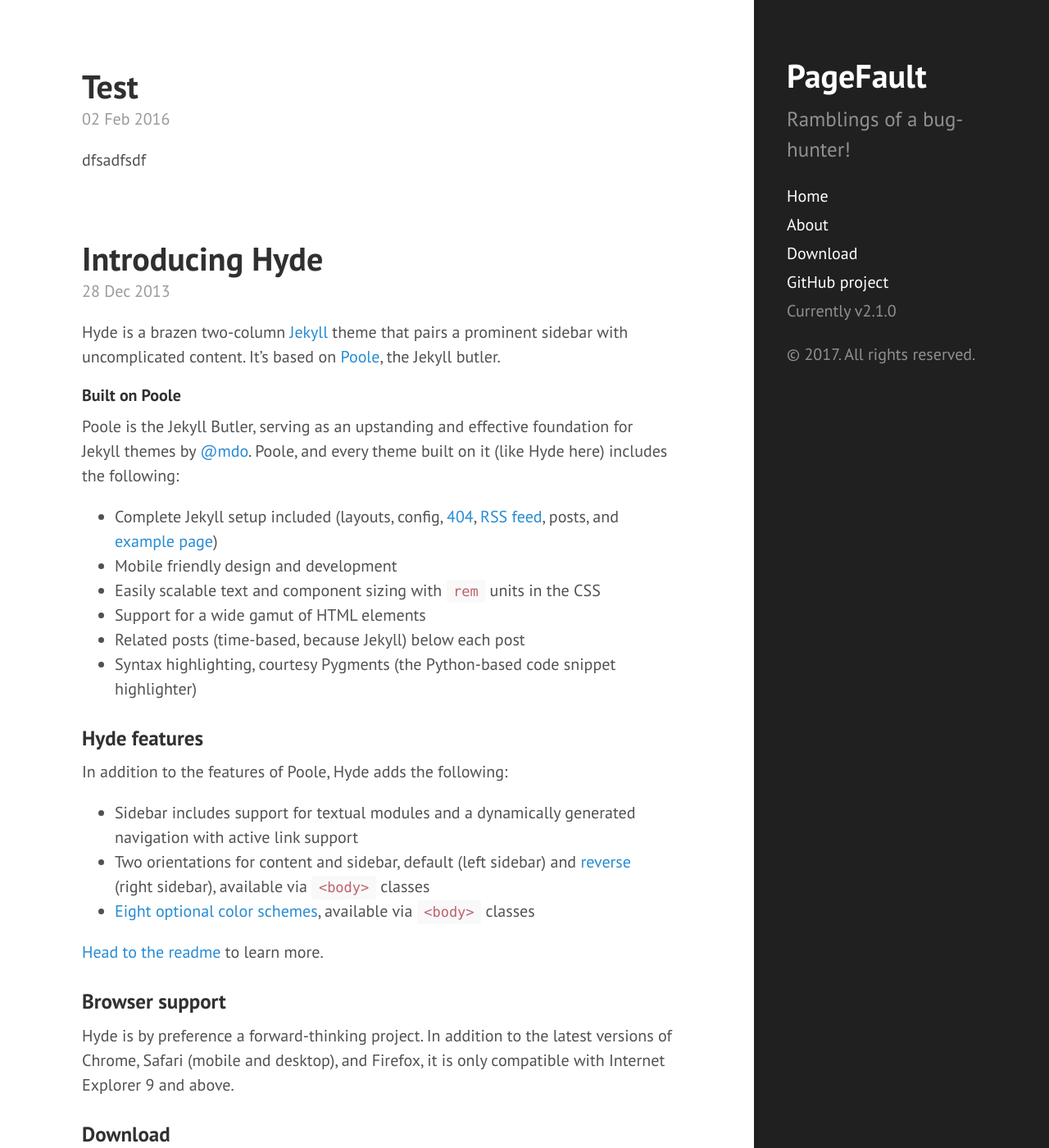
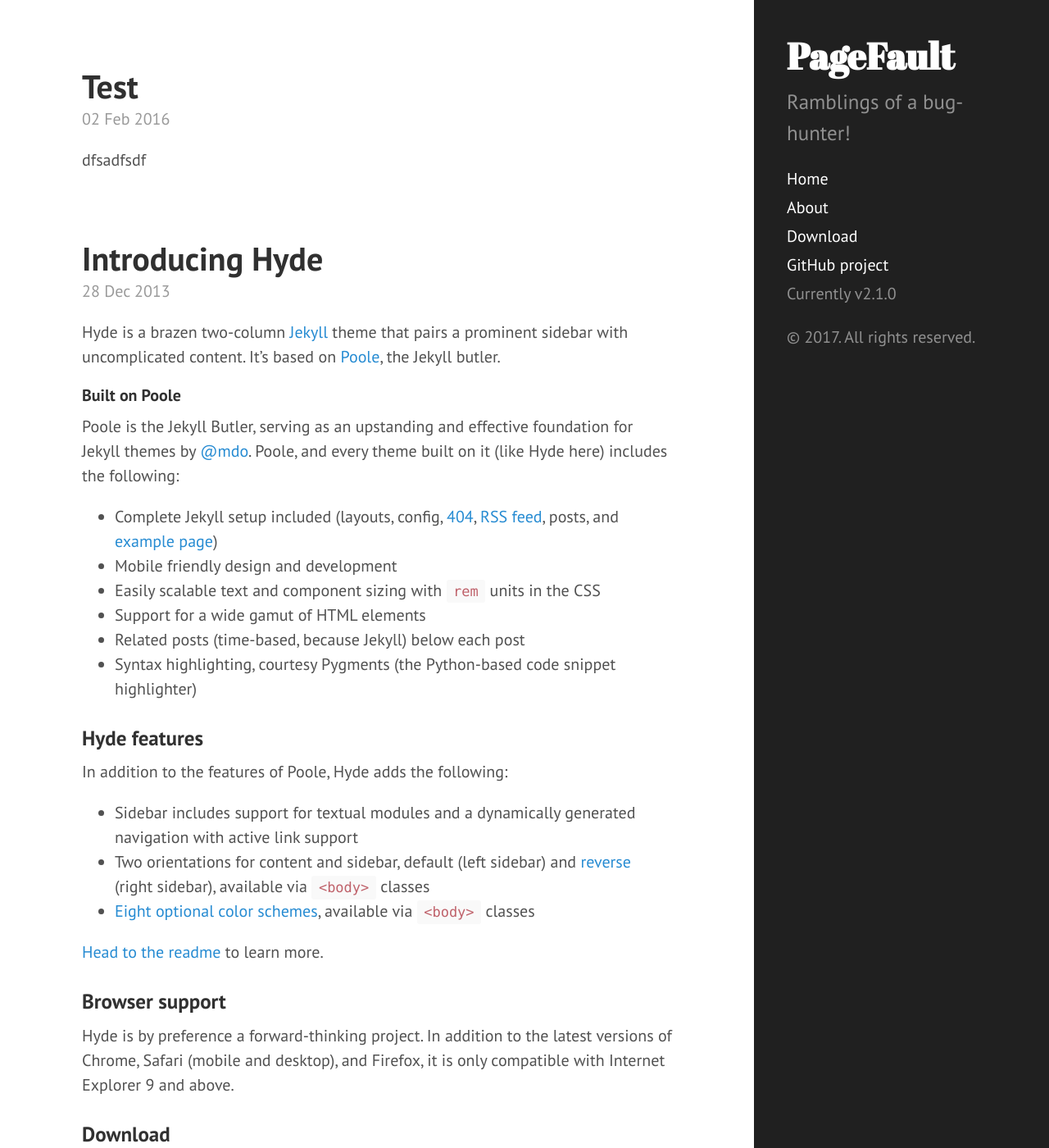
Before and after one commit to sahadnk72/sahadnk72.github.io, a Jekyll site: the page built from index.html, in a window 1280 px wide and 1400 px high. Shown: the whole window at 82% size. Built offline with Jekyll 4.4.1, drawn with Linux system fonts in a browser that asks for light colours; Markdown is read by kramdown in place of the engine named in the settings; the list of posts is cut into pages by our own code.

Commit message:
Update hyde.css

```diff
--- a/public/css/hyde.css
+++ b/public/css/hyde.css
@@ -76,11 +76,11 @@ html {
 }
 
 /* About section */
-.sidebar-about h3 {
+.sidebar-about h1 {
   color: #fff;
   margin-top: 0;
   font-family: "Abril Fatface", serif;
-  font-size: 3.25rem;
+  font-size: 2.25rem;
 }
 
 /* Sidebar nav */
```
